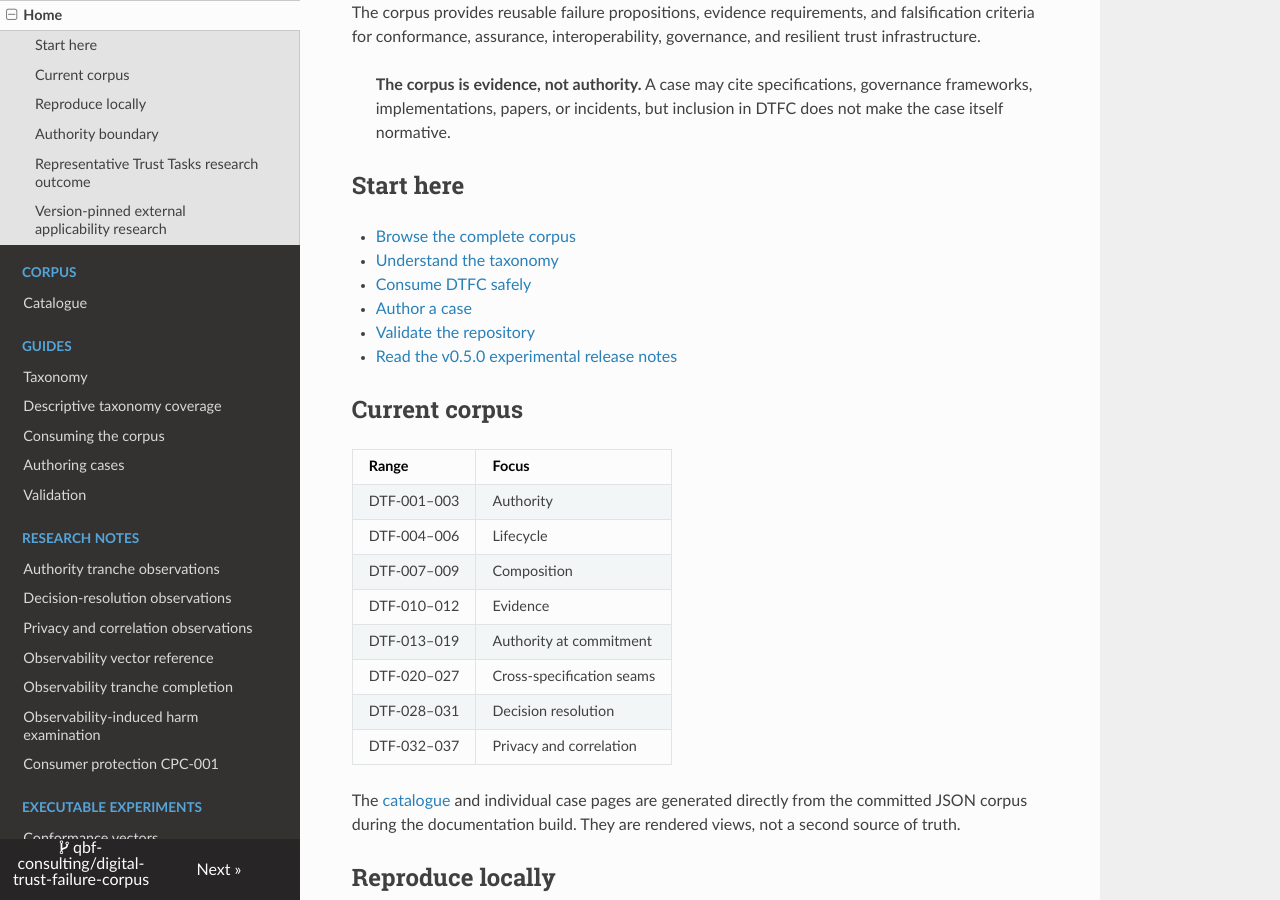
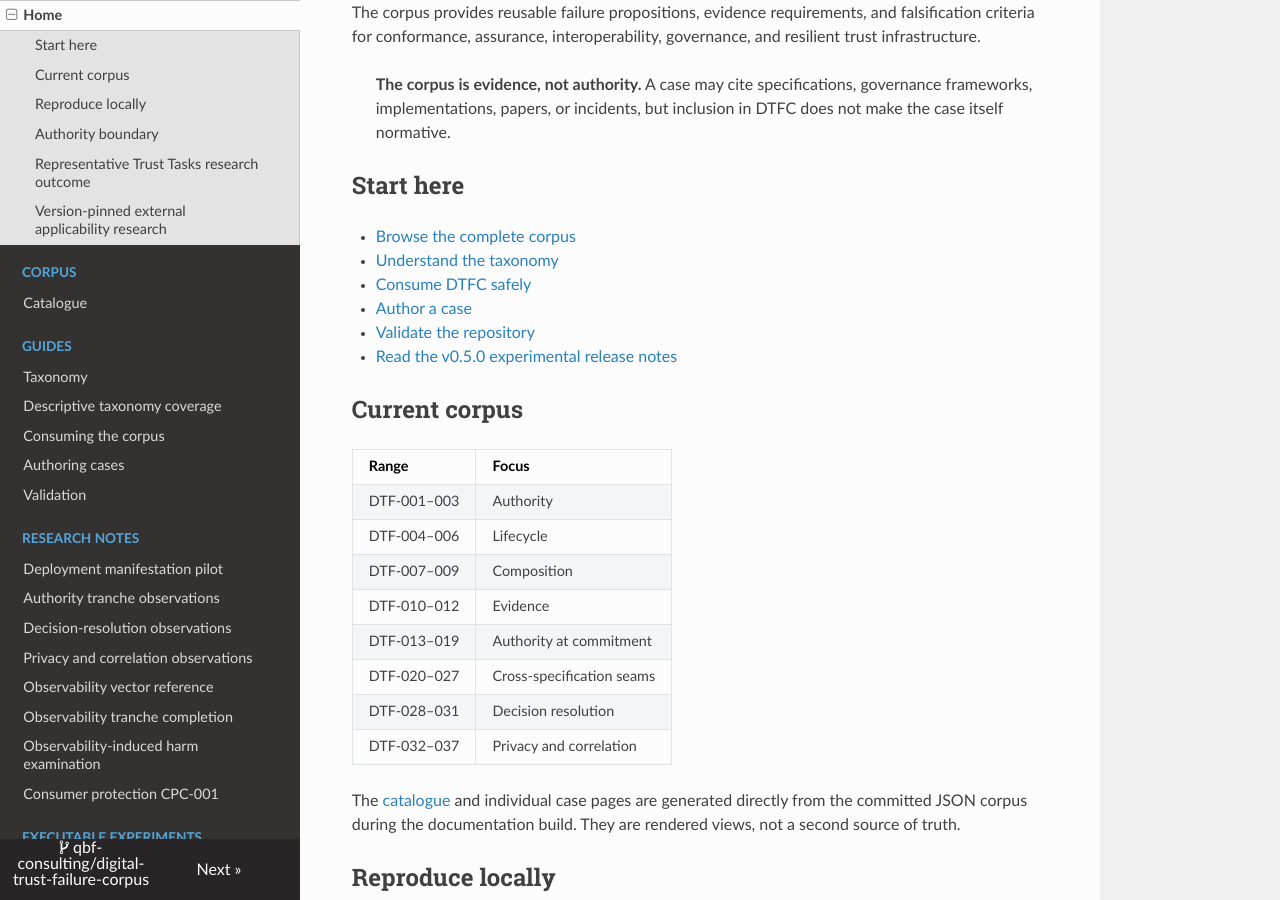
Before and after one commit to qbf-consulting/digital-trust-failure-corpus, an MkDocs documentation site: the page built from docs/index.md, in a window 1280 px wide and 900 px high, scrolled down 303 px. Built offline with MkDocs 1.6.1, drawn with Linux system fonts in a browser that asks for light colours; nearby versions of some CDN libraries.

Commit message:
docs: expose manifestation pilot in site navigation (#134)
Signed-off-by: sankarshan <1469458+sankarshanmukhopadhyay@users.noreply.github.com>

```diff
--- a/mkdocs.yml
+++ b/mkdocs.yml
@@ -24,6 +24,7 @@ nav:
       - Authoring cases: authoring-cases.md
       - Validation: validation.md
   - Research notes:
+      - Deployment manifestation pilot: deployment-manifestation-pilot.md
       - Authority tranche observations: authority-tranche-observations.md
       - Decision-resolution observations: decision-resolution-tranche-observations.md
       - Privacy and correlation observations: privacy-correlation-tranche-observations.md
```
